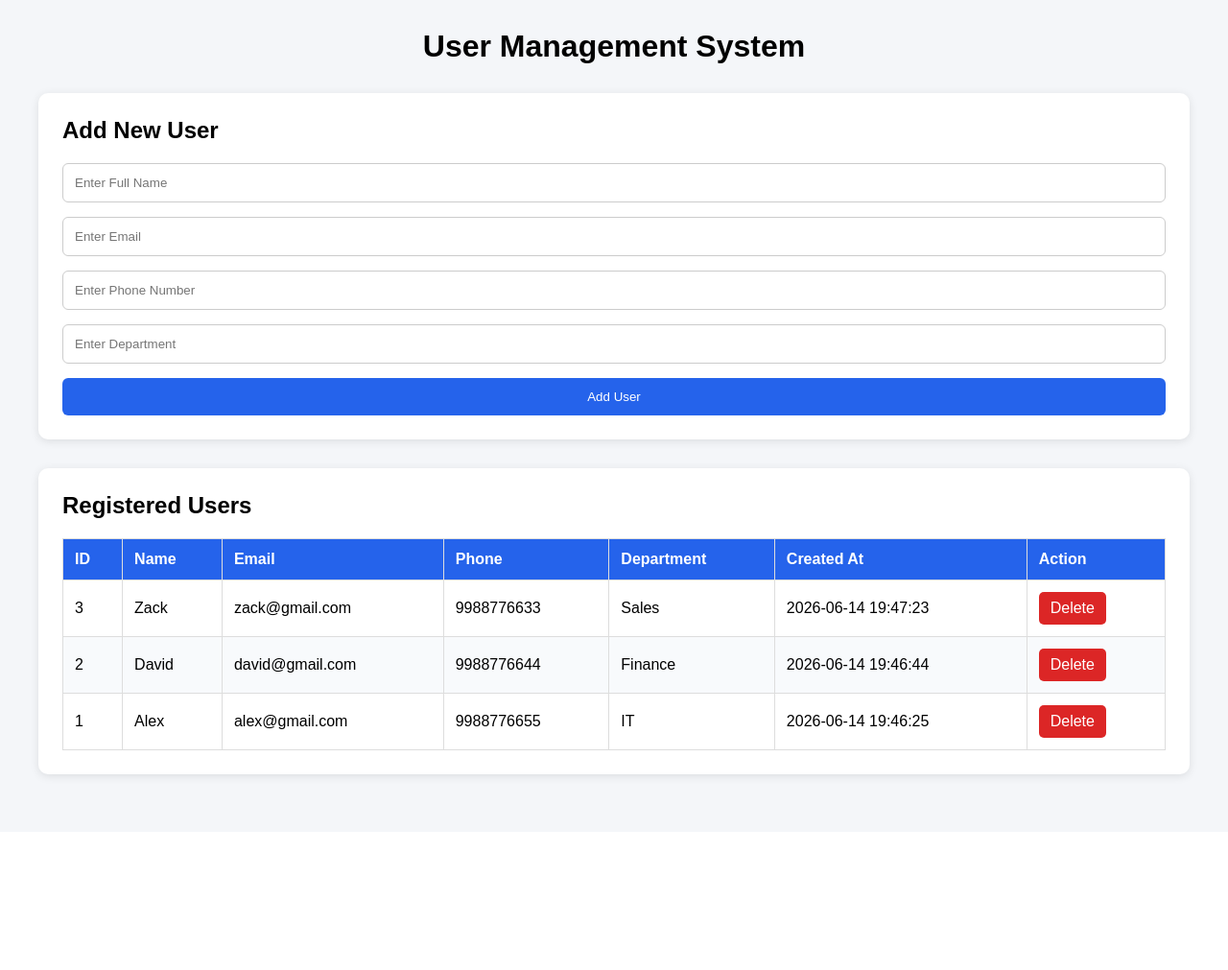
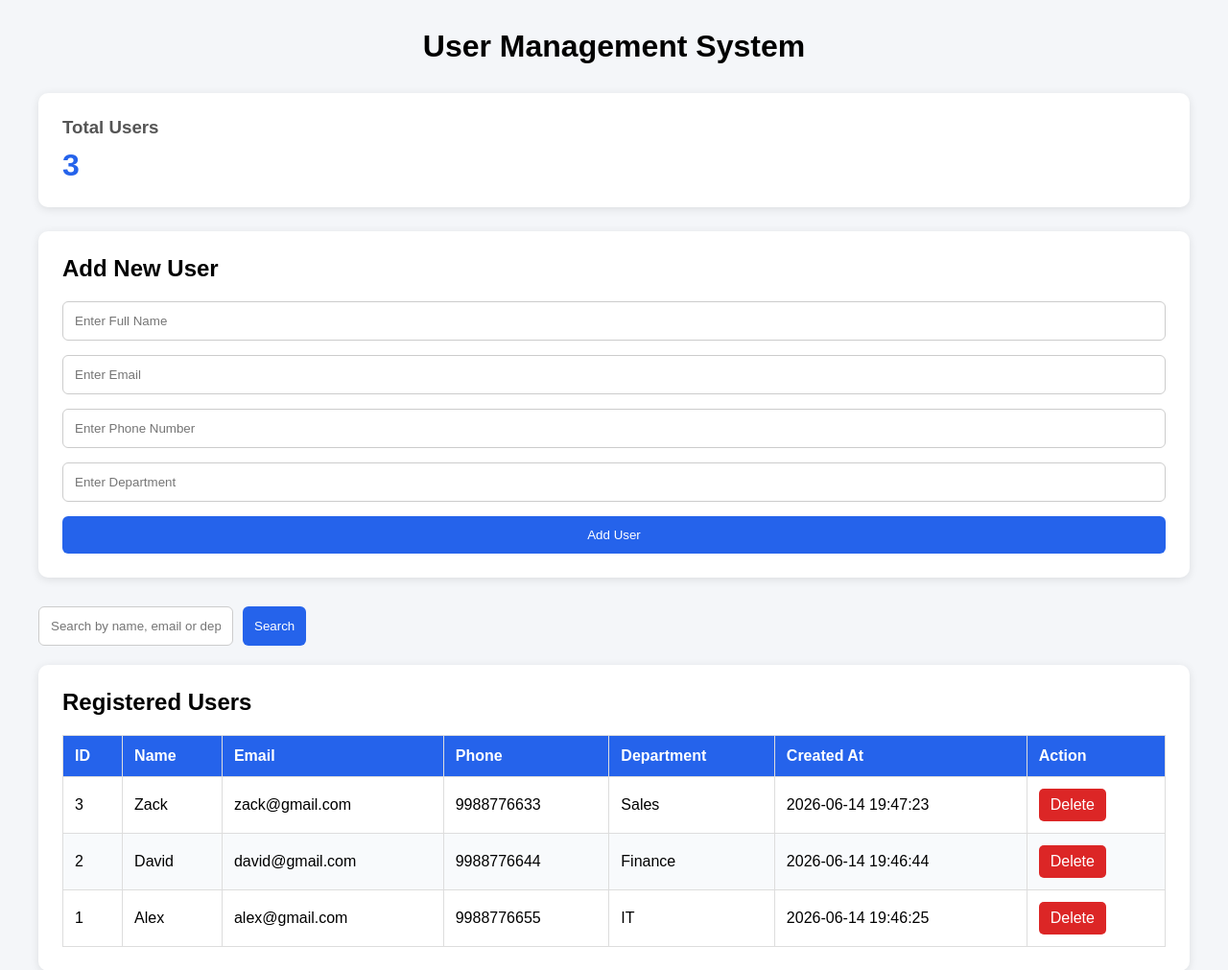
Before and after one commit to mohdaaman/maincrafts-python-fullstack-internship, a Flask app: page / in a window 1280 px wide. Shown: the top 1011 px of the page at 96% size. Before the commit the page ends 816 px from the top, so only its background shows below. Run offline with Flask 3, Linux system fonts and the light colour scheme; data comes from the database, SQL or seed files in the repository.

Commit message:
Add dashboard statistics and user search

```diff
--- a/app.py
+++ b/app.py
@@ -34,13 +34,37 @@ def index():
     conn.row_factory = sqlite3.Row
 
     cursor = conn.cursor()
-    cursor.execute("SELECT * FROM users ORDER BY id DESC")
+    search = request.args.get("search", "")
+
+    if search:
+        cursor.execute("""
+            SELECT * FROM users
+            WHERE name LIKE ?
+            OR email LIKE ?
+            OR department LIKE ?
+            ORDER BY id DESC
+        """, (
+            f"%{search}%",
+            f"%{search}%",
+            f"%{search}%"
+        ))
+    else:
+        cursor.execute(
+            "SELECT * FROM users ORDER BY id DESC"
+        )
 
     users = cursor.fetchall()
 
+    cursor.execute("SELECT COUNT(*) FROM users")
+    total_users = cursor.fetchone()[0]
+
     conn.close()
 
-    return render_template("index.html", users=users)
+    return render_template(
+        "index.html",
+        users=users,
+        total_users=total_users
+    )
 
 
 @app.route("/add_user", methods=["POST"])
--- a/static/style.css
+++ b/static/style.css
@@ -109,3 +109,31 @@ tr:nth-child(even) {
     color: #991b1b;
     border: 1px solid #fca5a5;
 }
+
+.stats-container {
+    margin-bottom: 25px;
+}
+
+.stat-card {
+    background: white;
+    padding: 25px;
+    border-radius: 10px;
+    box-shadow: 0 2px 10px rgba(0,0,0,0.1);
+}
+
+.stat-card h3 {
+    margin-bottom: 10px;
+    color: #555;
+}
+
+.stat-card p {
+    font-size: 2rem;
+    font-weight: bold;
+    color: #2563eb;
+}
+
+.search-form {
+    display: flex;
+    gap: 10px;
+    margin-bottom: 20px;
+}
--- a/templates/index.html
+++ b/templates/index.html
@@ -21,6 +21,15 @@
                 {% endfor %}
             {% endif %}
         {% endwith %}
+
+        <div class="stats-container">
+
+            <div class="stat-card">
+                <h3>Total Users</h3>
+                <p>{{ total_users }}</p>
+            </div>
+
+        </div>
 
         <div class="form-section">
             <h2>Add New User</h2>
@@ -61,6 +70,20 @@
 
             </form>
         </div>
+
+        <form method="GET" class="search-form">
+
+            <input
+                type="text"
+                name="search"
+                placeholder="Search by name, email or department"
+            >
+
+            <button type="submit">
+                Search
+            </button>
+
+        </form>
 
         <div class="table-section">
 
```
